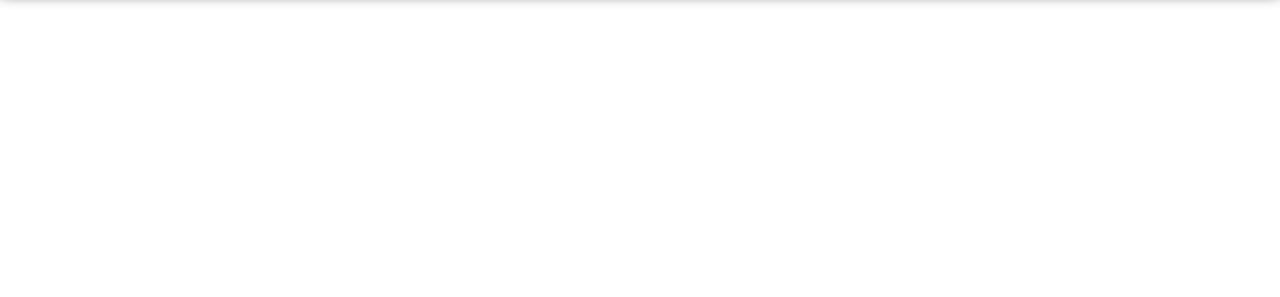
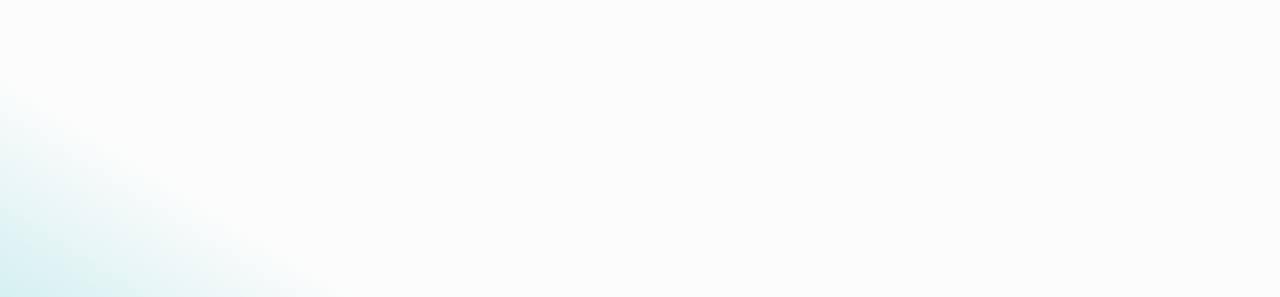
Before and after one commit to OczaneM/your-station, a website: page index.html in a window 1280 px wide. Shown: the part 41-338 px from the top of the page. Drawn offline with Linux system fonts and the light colour scheme.

Commit message:
Add gradient background

```diff
--- a/src/css/home.css
+++ b/src/css/home.css
@@ -1,3 +1,11 @@
+#home {
+  height: 100vh;
+  background-image: linear-gradient(
+    to bottom left,
+    rgb(252, 252, 252) 55%, hsl(181, 50%, 83%), hsl(183, 53%, 55%)
+  );
+}
+
 .welcome-container {
   position: absolute;
   top: 43vh;
```
